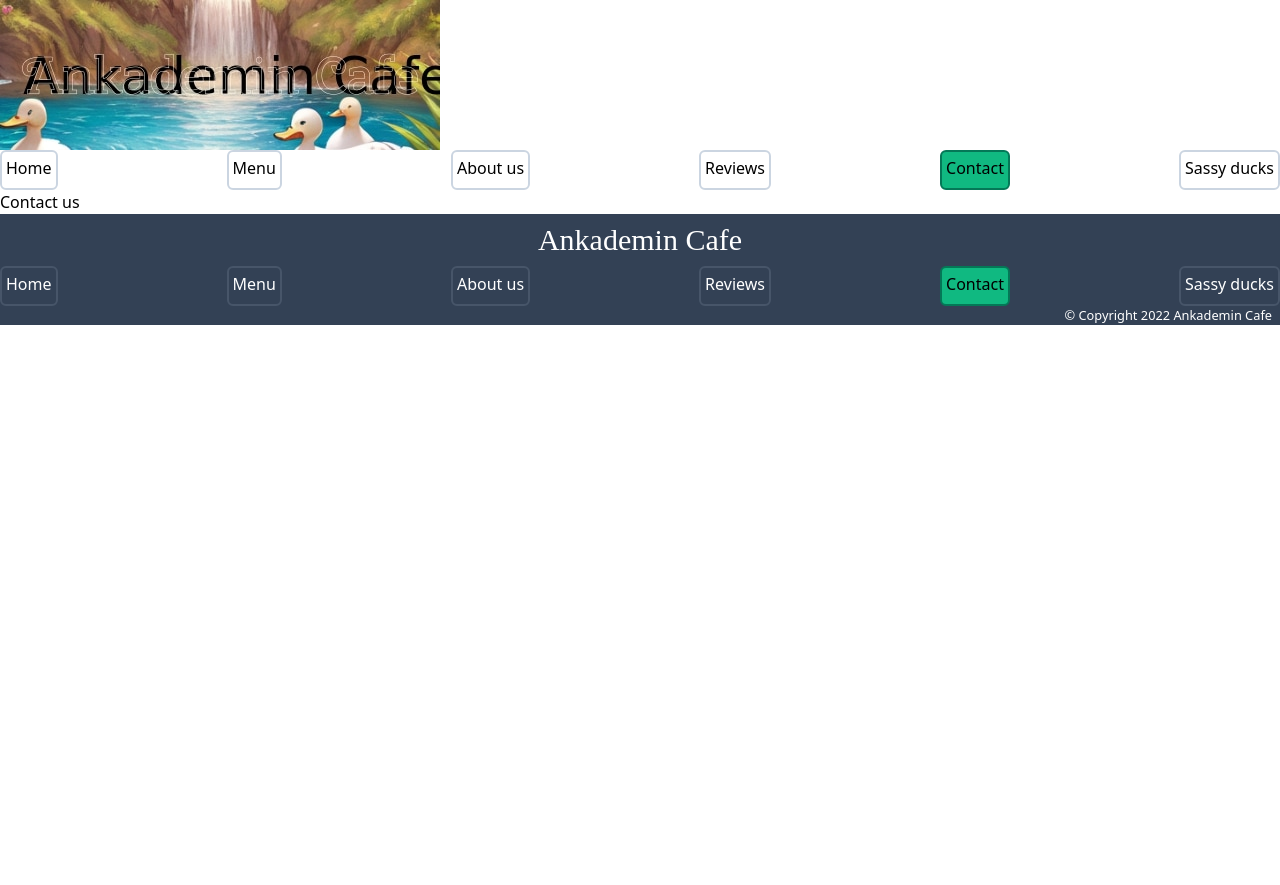
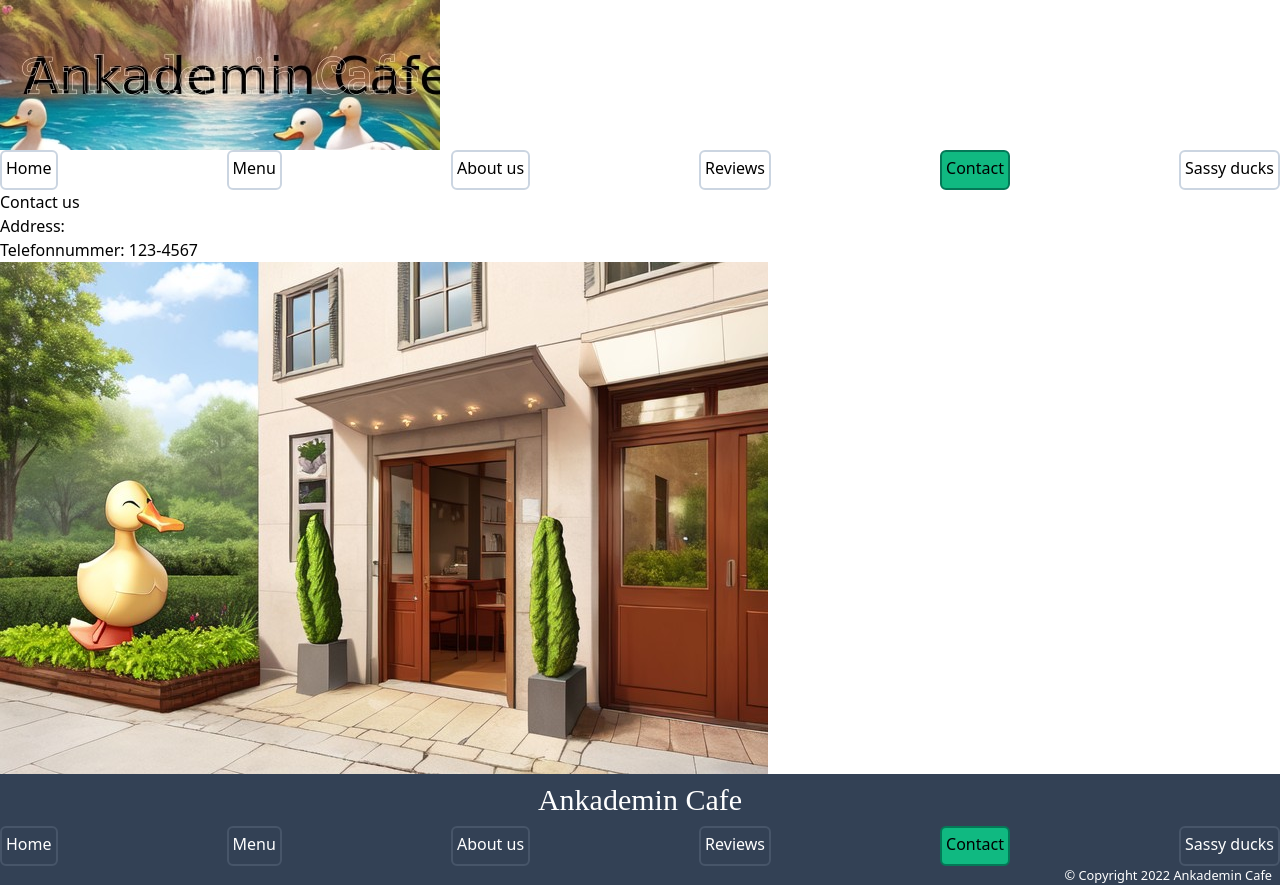
Before and after one commit to henrikvilhelmberglund/HTMLCSS-Assignment, a SvelteKit app: page /contact in a window 1280 px wide. Before the commit the page ends 800 px from the top, so only its background shows below. Built offline with nearby package versions, Linux system fonts and the light colour scheme; a web font is replaced by a local one.

Commit message:
feat: :sparkles: add contact page (WIP)

```diff
--- a/src/routes/contact/+page.svelte
+++ b/src/routes/contact/+page.svelte
@@ -1,9 +1,13 @@
 <script>
-
+  import { base } from "$app/paths";
 </script>
 
-Contact us
+<main>
+  <h1>Contact us</h1>
+  <p>Address:</p>
+  <p>Telefonnummer: 123-4567</p>
+  <img src="{base}/images/ankademin-cafe/ankademin_cafe_entrance.jpg" alt="" />
+</main>
 
 <style>
-
 </style>
```
